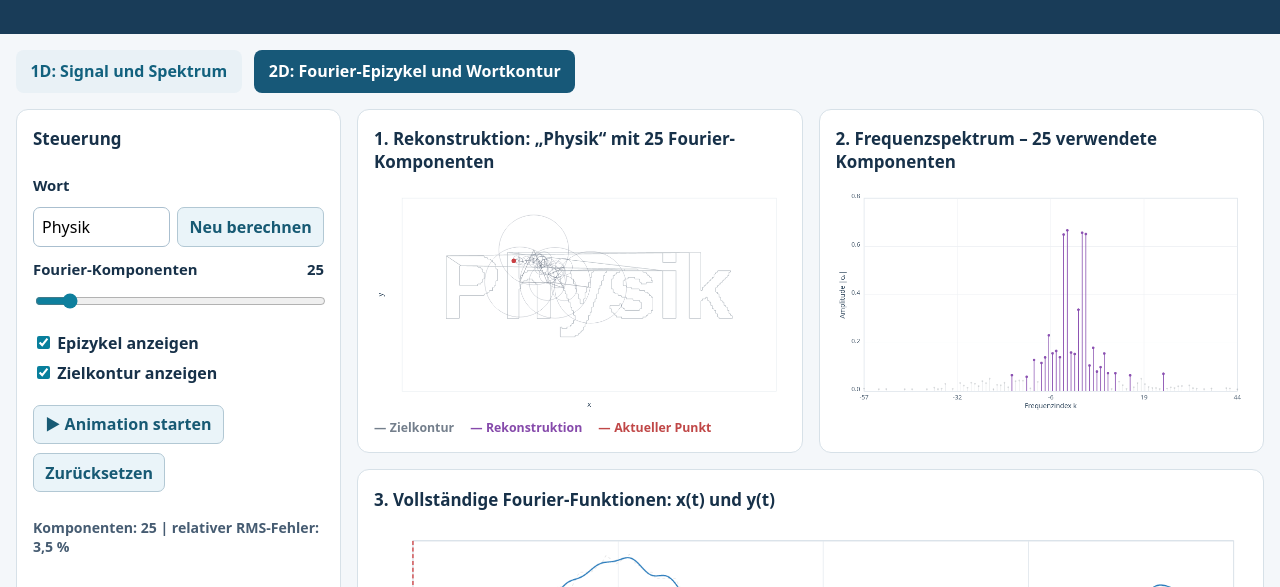
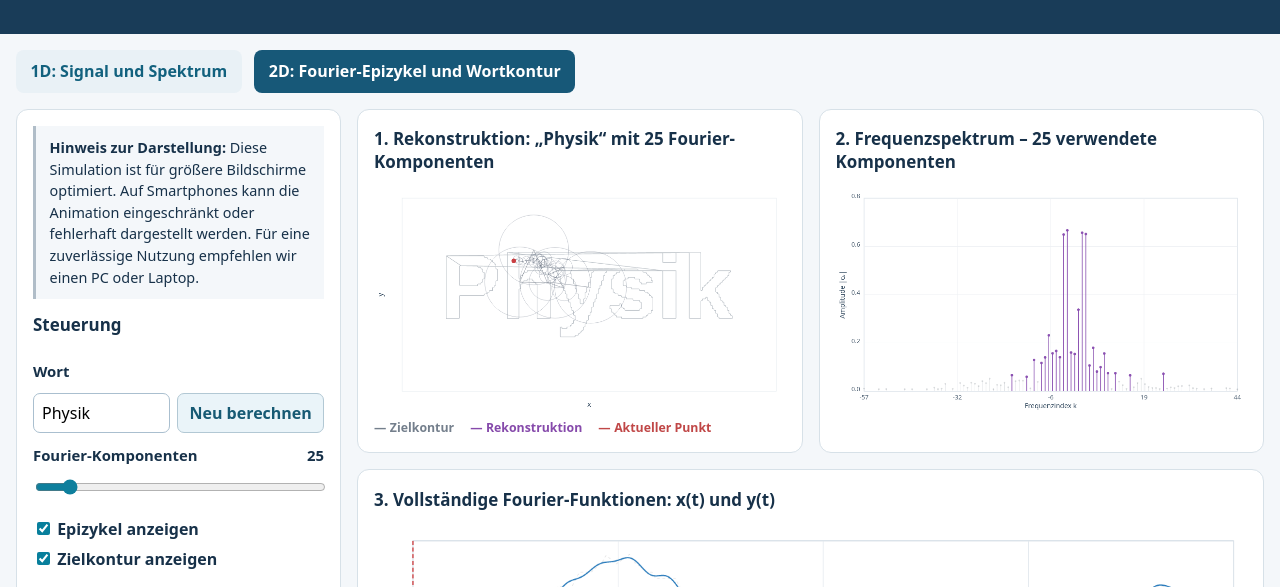
Before and after one commit to KN-RBG/Physik_Simulationen, a plain HTML site: page simulationen/fourier/epizykel.html in a window 1280 px wide. Shown: the part 133-720 px from the top of the page. Drawn offline with Linux system fonts and the light colour scheme.

Commit message:
Add desktop recommendation to 2D Fourier simulation

```diff
--- a/simulationen/fourier/epizykel.html
+++ b/simulationen/fourier/epizykel.html
@@ -7,6 +7,7 @@
 <nav class="subnav" aria-label="Fourier-Demonstrationen"><a href="index.html">1D: Signal und Spektrum</a><a class="active" aria-current="page" href="epizykel.html">2D: Fourier-Epizykel und Wortkontur</a></nav>
 <main class="epicycle-main">
 <section class="panel epicycle-controls">
+<p role="note" style="margin:0;padding:.7rem .85rem;border-left:3px solid #b0bdc8;background:#f4f7fa;font-size:.9rem;line-height:1.5"><strong>Hinweis zur Darstellung:</strong> Diese Simulation ist für größere Bildschirme optimiert. Auf Smartphones kann die Animation eingeschränkt oder fehlerhaft dargestellt werden. Für eine zuverlässige Nutzung empfehlen wir einen PC oder Laptop.</p>
 <h2>Steuerung</h2>
 <label for="word">Wort</label><div class="word-line"><input id="word" value="Physik" type="text" maxlength="24" aria-label="Wort für die Fourier-Kontur"><button id="recompute" type="button">Neu berechnen</button></div>
 <label for="epicycle-components">Fourier-Komponenten <output id="epicycle-out">25</output></label><input id="epicycle-components" type="range" min="1" max="250" step="1" value="25">
```
